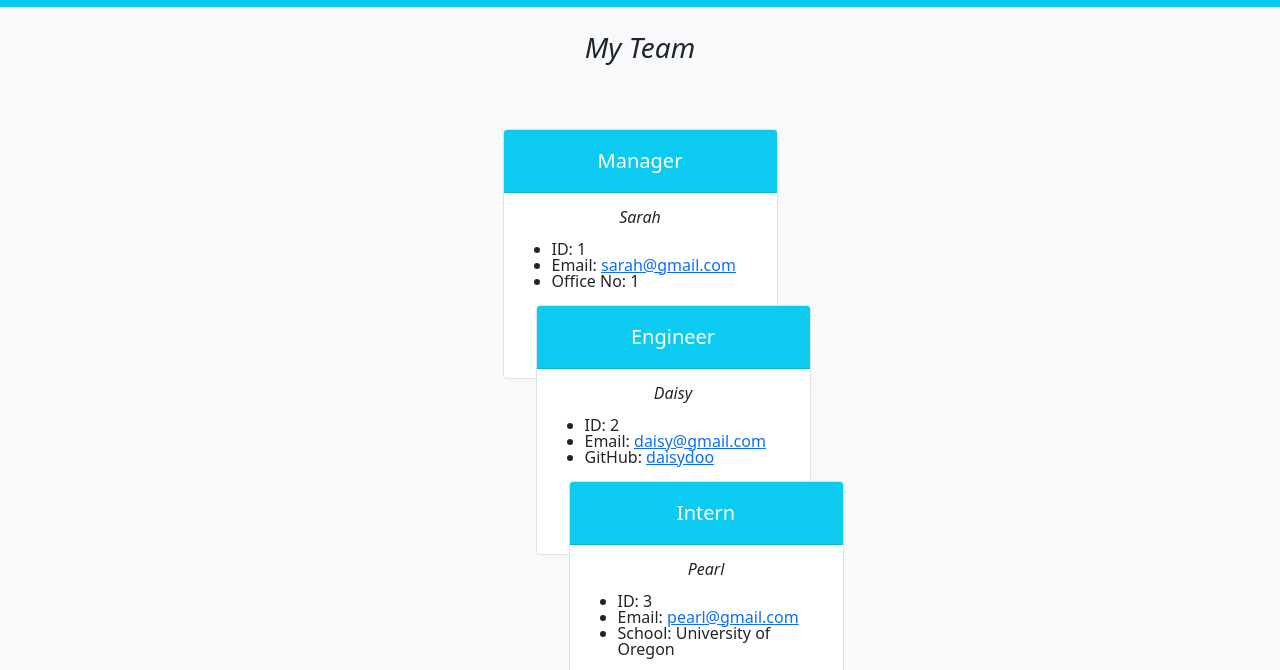
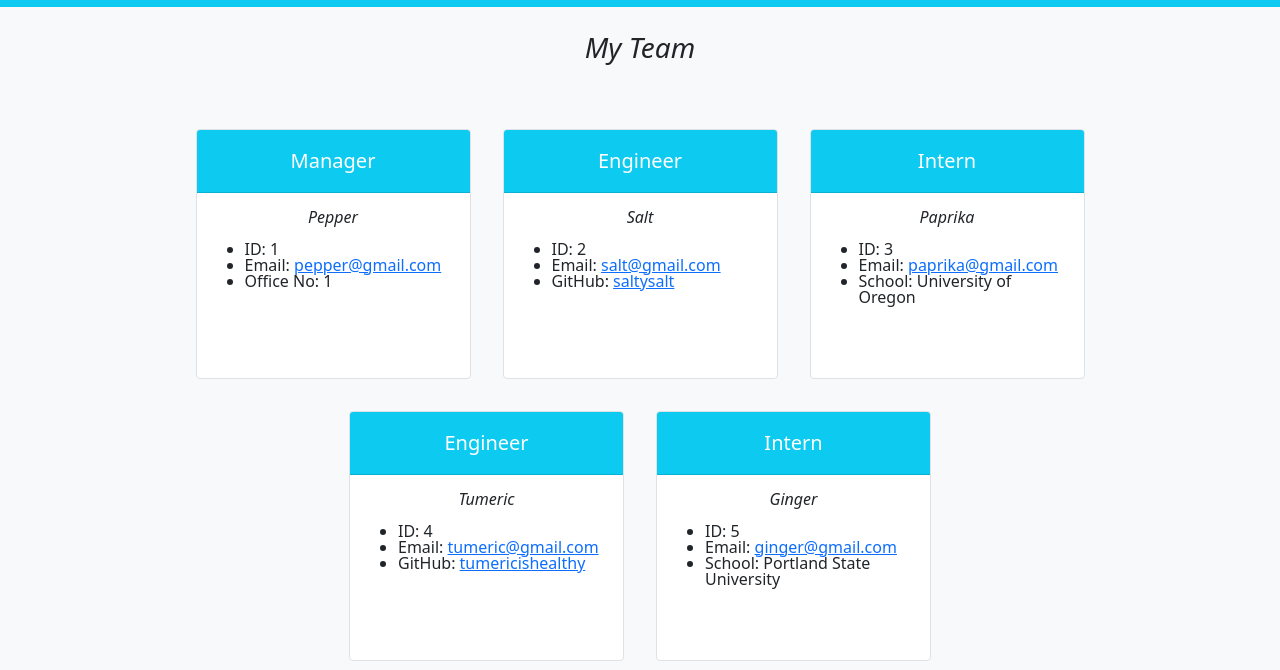
Before and after one commit to sar-kat-hop/team-profile-generator-c10, a website: page myteam.html in a window 1280 px wide. Shown: the part 97-767 px from the top of the page. Drawn offline with nearby package versions, Linux system fonts and the light colour scheme.

Commit message:
fix fs.writeFileSync to format rendered page with flexbox layout

```diff
--- a/myteam.html
+++ b/myteam.html
@@ -1,5 +1,5 @@
 
-        <!DOCTYPE html>
+    <!DOCTYPE html>
         <html lang="en">
             <head>
                 <meta charset="UTF-8">
@@ -28,17 +28,19 @@
 
             <div class="card-body">
                 <p class="fw-light fst-italic lh-1 text-wrap text-center p-0">
-                    Sarah
+                    Pepper
                 </p>
                 <ul class="fw-light">
                     <li class="lw-light lh-1 text-wrap p-0"> <b>ID: </b>
                         1
                     </li>
                     <li class="lw-light lh-1 text-wrap p-0"> <b>Email: </b>
-                        <a href="mailto:Email">sarah@gmail.com</a></li>
+                        <a href="mailto:Email">pepper@gmail.com</a></li>
 
             <li class='lw-light lh-1 text-wrap p-0'> Office No: 1</li></ul>
 
+                    </div>
+                </div>
 
         <div class="card border m-3" style="height: 250px; width: 275px">
             <div class="card-header text-center p-3 bg-info text-white fs-5">
@@ -47,17 +49,19 @@
 
             <div class="card-body">
                 <p class="fw-light fst-italic lh-1 text-wrap text-center p-0">
-                    Daisy
+                    Salt
                 </p>
                 <ul class="fw-light">
                     <li class="lw-light lh-1 text-wrap p-0"> <b>ID: </b>
                         2
                     </li>
                     <li class="lw-light lh-1 text-wrap p-0"> <b>Email: </b>
-                        <a href="mailto:Email">daisy@gmail.com</a></li>
+                        <a href="mailto:Email">salt@gmail.com</a></li>
 
-            <li class='lw-light lh-1 text-wrap p-0'> GitHub: <a href='https://github.com/daisydoo'>daisydoo</a></li></ul>
+            <li class='lw-light lh-1 text-wrap p-0'> GitHub: <a href='https://github.com/saltysalt'>saltysalt</a></li></ul>
 
+                    </div>
+                </div>
 
         <div class="card border m-3" style="height: 250px; width: 275px">
             <div class="card-header text-center p-3 bg-info text-white fs-5">
@@ -66,17 +70,19 @@
 
             <div class="card-body">
                 <p class="fw-light fst-italic lh-1 text-wrap text-center p-0">
-                    Pearl
+                    Paprika
                 </p>
                 <ul class="fw-light">
                     <li class="lw-light lh-1 text-wrap p-0"> <b>ID: </b>
                         3
                     </li>
                     <li class="lw-light lh-1 text-wrap p-0"> <b>Email: </b>
-                        <a href="mailto:Email">pearl@gmail.com</a></li>
+                        <a href="mailto:Email">paprika@gmail.com</a></li>
 
             <li class='lw-light lh-1 text-wrap p-0'> School: University of Oregon</li></ul>
 
+                    </div>
+                </div>
 
         <div class="card border m-3" style="height: 250px; width: 275px">
             <div class="card-header text-center p-3 bg-info text-white fs-5">
@@ -85,15 +91,38 @@
 
             <div class="card-body">
                 <p class="fw-light fst-italic lh-1 text-wrap text-center p-0">
-                    Reg
+                    Tumeric
                 </p>
                 <ul class="fw-light">
                     <li class="lw-light lh-1 text-wrap p-0"> <b>ID: </b>
                         4
                     </li>
                     <li class="lw-light lh-1 text-wrap p-0"> <b>Email: </b>
-                        <a href="mailto:Email">reg@gmail.com</a></li>
+                        <a href="mailto:Email">tumeric@gmail.com</a></li>
 
-            <li class='lw-light lh-1 text-wrap p-0'> GitHub: <a href='https://github.com/sirreginald'>sirreginald</a></li></ul>
+            <li class='lw-light lh-1 text-wrap p-0'> GitHub: <a href='https://github.com/tumericishealthy'>tumericishealthy</a></li></ul>
 
-                </div></div></body></html>
+                    </div>
+                </div>
+
+        <div class="card border m-3" style="height: 250px; width: 275px">
+            <div class="card-header text-center p-3 bg-info text-white fs-5">
+                Intern
+            </div>
+
+            <div class="card-body">
+                <p class="fw-light fst-italic lh-1 text-wrap text-center p-0">
+                    Ginger
+                </p>
+                <ul class="fw-light">
+                    <li class="lw-light lh-1 text-wrap p-0"> <b>ID: </b>
+                        5
+                    </li>
+                    <li class="lw-light lh-1 text-wrap p-0"> <b>Email: </b>
+                        <a href="mailto:Email">ginger@gmail.com</a></li>
+
+            <li class='lw-light lh-1 text-wrap p-0'> School: Portland State University</li></ul>
+
+                    </div>
+                </div>
+                </div></body></html>
--- a/src/templateHelper.js
+++ b/src/templateHelper.js
@@ -14,7 +14,7 @@ function renderPage(teamMembers) {
 
     // const renderHeader = () => {
     const header = `
-        <!DOCTYPE html>
+    <!DOCTYPE html>
         <html lang="en">
             <head>
                 <meta charset="UTF-8">
@@ -80,10 +80,12 @@ function renderPage(teamMembers) {
                     <li class="lw-light lh-1 text-wrap p-0"> <b>Email: </b>
                         <a href="mailto:Email">${employee.email}</a></li>
                     ${specialInfo}
+                    </div>
+                </div>
                 `;
     }).join('');
 
-    const htmlPage = header + employeeCards + '</div></div></body></html>';
+    const htmlPage = header + employeeCards + '</div></body></html>';
 
     fs.writeFileSync('myteam.html', htmlPage);
 
```
